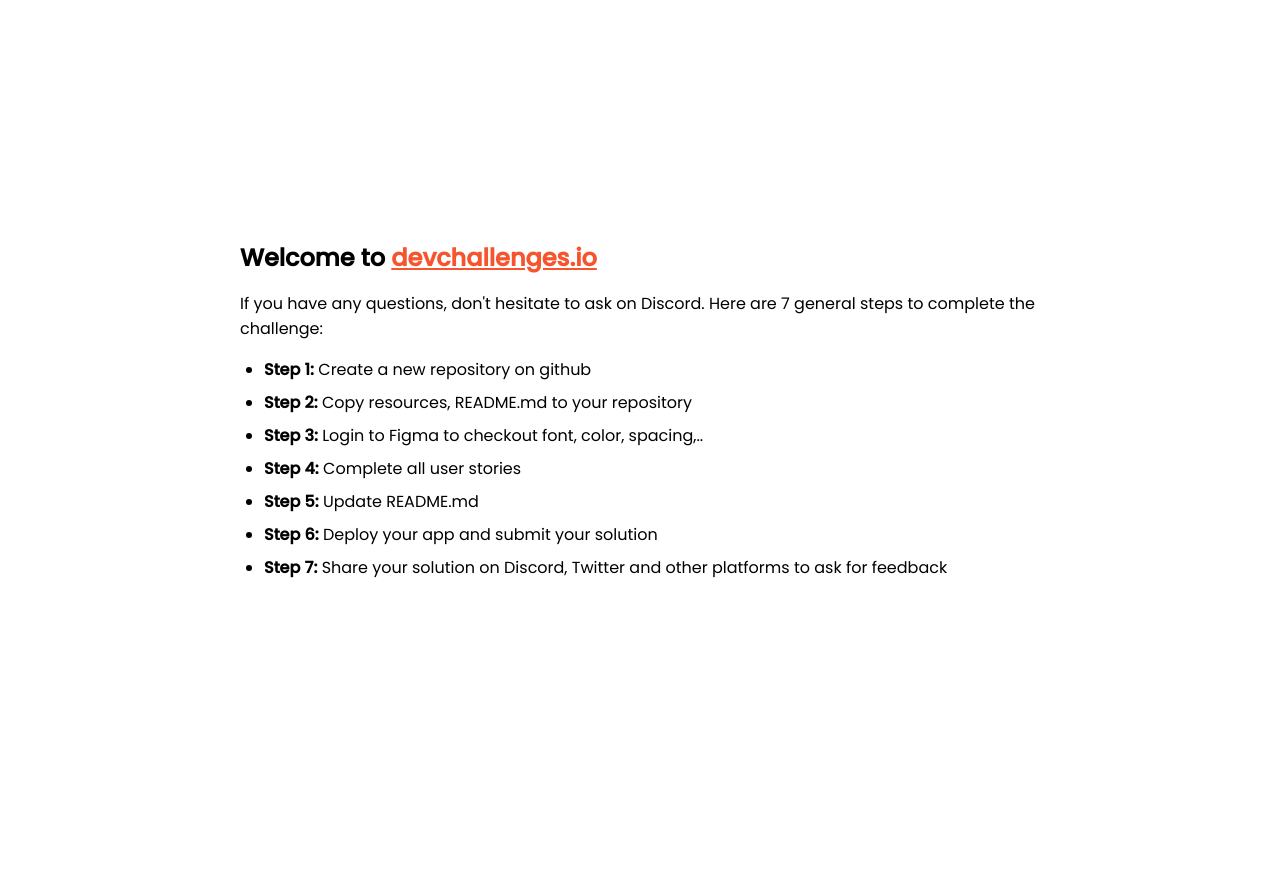
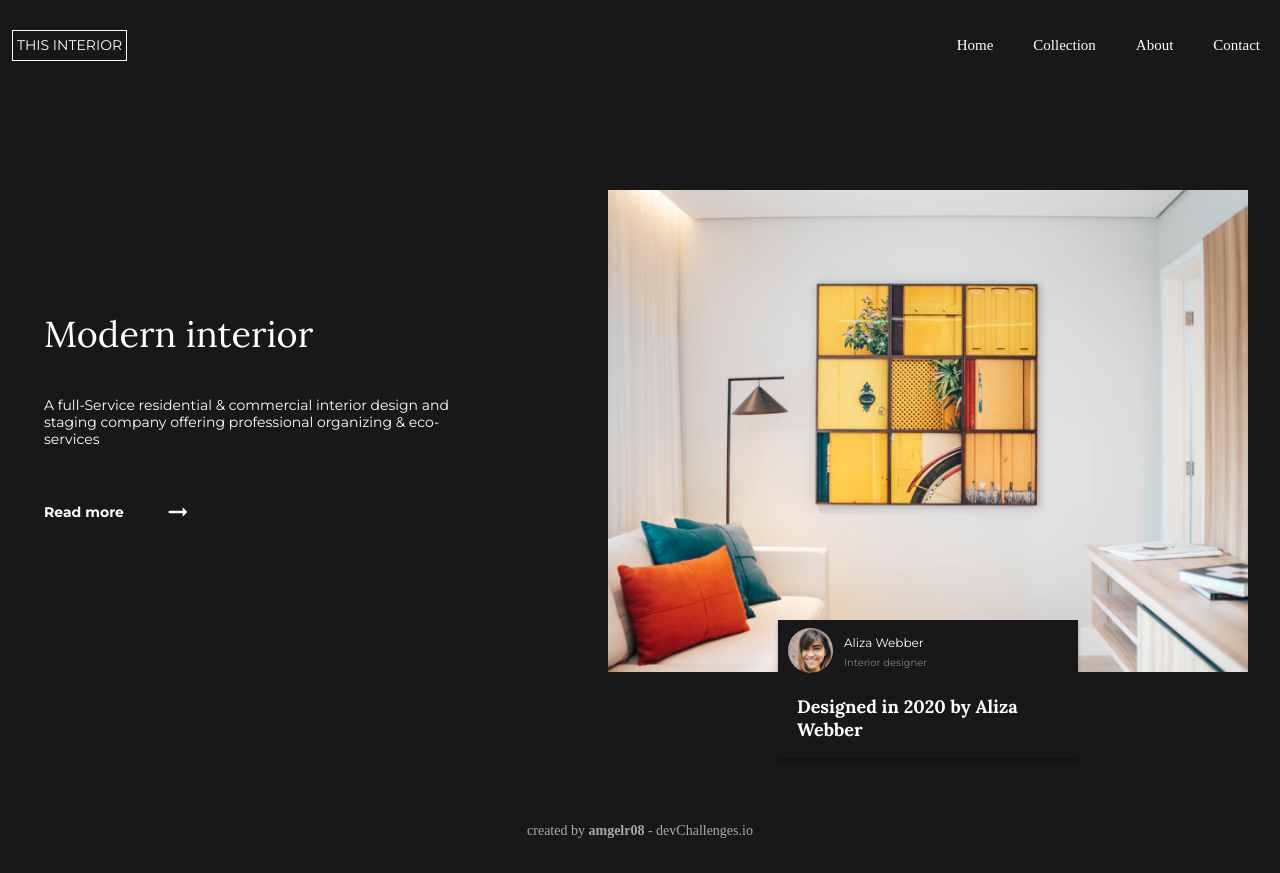
Before and after one commit to angelr08/interior-consultant, a plain HTML site: page index.html in a window 1280 px wide. Before the commit the page ends 800 px from the top, so only its background shows below. Drawn offline with Linux system fonts and the light colour scheme.

Commit message:
Finalizando proyecto

```diff
--- a/index.html
+++ b/index.html
@@ -1,95 +1,64 @@
 <!DOCTYPE html>
 <html lang="en">
 <head>
-    <meta charset="utf-8" />
-    <meta
-      name="viewport"
-      content="width=device-width, initial-scale=1,
-  maximum-scale=5"
-    />
-
-    <link rel="icon" href="devchallenges.png" />
-
-    <link
-      rel="shortcut icon"
-      type="image/x-icon"
-      href="https://devchallenges.io/"
-    />
-
-    <link
-      href="https://fonts.googleapis.com/css2?family=Poppins:wght@400;500&display=swap"
-      rel="stylesheet"
-    />
-
-    <title>Devchallenges</title>
-
-    <style>
-      body {
-        font-family: "Poppins", sans-serif;
-      }
-
-      ul {
-        padding-left: 24px;
-      }
-
-      li {
-        margin-bottom: 8px;
-      }
-
-      .welcome {
-        max-width: 800px;
-        margin: 0 auto;
-      }
-
-      .welcome-text {
-        margin-top: 30vh;
-        font-weight: 500;
-      }
-
-      .welcome-text p {
-        font-size: 1rem;
-        font-weight: 400;
-      }
-
-      .welcome-text h1 {
-        font-size: 1.5rem;
-      }
-
-      .welcome-text a {
-        color: #f7542e;
-      }
-    </style>
+  <meta charset="UTF-8">
+  <meta http-equiv="X-UA-Compatible" content="IE=edge">
+  <meta name="viewport" content="width=device-width, initial-scale=1.0">
+  <link href="https://fonts.googleapis.com/css2?family=Lora:wght@400;700&family=Montserrat:wght@400;700&display=swap" rel="stylesheet">
+  <link rel="stylesheet" href="/styles.css">
+  <title>Interior-Consultant</title>
 </head>
 <body>
-    <div class="welcome">
-      <div class="welcome-text">
-        <h1>
-          Welcome to
-          <a href="https://devchallenges.io/" target="_blank"
-            >devchallenges.io</a
-          >
-        </h1>
-
-        <p>
-          If you have any questions, don't hesitate to ask on Discord. Here are
-          7 general steps to complete the challenge:
-        </p>
+  <header>
+    <div class="header-title">
+      <p>THIS INTERIOR</p>
     </div>
-
+    <div class="hamburger-menu">
+      <input type="checkbox">
+      <img src="/reorder_black_24dp.svg" alt="" class="hamburger-menu-logo">
+      <nav>
         <ul>
-        <li><b>Step 1:</b> Create a new repository on github</li>
-        <li><b>Step 2:</b> Copy resources, README.md to your repository</li>
-        <li>
-          <b>Step 3:</b> Login to Figma to checkout font, color, spacing,..
-        </li>
-        <li><b>Step 4:</b> Complete all user stories</li>
-        <li><b>Step 5:</b> Update README.md</li>
-        <li><b>Step 6:</b> Deploy your app and submit your solution</li>
-        <li>
-          <b>Step 7:</b> Share your solution on Discord, Twitter and other
-          platforms to ask for feedback
-        </li>
+          <li><a href="">Home</a></li>
+          <li><a href="">Collection</a></li>
+          <li><a href="">About</a></li>
+          <li><a href="">Contact</a></li>
         </ul>
+      </nav>
     </div>
+  </header>
+  <main>
+    <section class="main-information">
+      <h1>Modern interior</h1>
+      <div>
+        <p>A full-Service residential & commercial interior design and staging company offering professional organizing & eco-services</p>
+      </div>
+      <div class="main-information__more">
+        <p>Read more</p>
+        <img src="/arrow_right_alt_black_24dp.svg" alt="">
+      </div>
+    </section>
+    <section class="main-image">
+      <figure>
+        <img src="/photo1.png" alt="">
+      </figure>
+      <div class="main-image__info">
+        <div class="main-image__info-profile">
+          <figure>
+            <img src="/photo2.png" alt="">
+          </figure>
+          <div>
+            <p>Aliza Webber</p>
+            <p>Interior designer</p>
+          </div>
+        </div>
+        <div class="main-image__info-date">
+          <p>Designed in 2020 by Aliza Webber</p>
+        </div>
+      </div>
+    </section>
+  </main>
+  <footer>
+    <p>created by <strong>amgelr08</strong> - devChallenges.io</p>
+  </footer>
 </body>
 </html>
--- /dev/null
+++ b/styles.css
@@ -0,0 +1,282 @@
+* {
+    box-sizing: border-box;
+    margin: 0;
+    padding: 0;
+}
+
+html {
+    font-size: 6.25%;
+}
+
+body {
+    background:#181719;
+}
+
+header {
+    width: 100%;
+    height: 90px;
+    display: flex;
+    /*align-items: center;*/
+    justify-content: space-between;
+}
+
+.header-title {
+    width: 115px;
+    height: 31px;
+    border: 1px solid white;
+    margin-block-start: 19px;
+    margin-inline-start: 12px;
+    display: flex;
+    align-items: center;
+    justify-content: center;
+}
+
+.header-title p {
+    font-size: 14rem;
+    color: white;
+    font-family: 'Montserrat', sans-serif;
+}
+
+.hamburger-menu {
+    position: relative;
+    min-height: 15px;
+}
+
+.hamburger-menu input[type="checkbox"], .hamburger-menu-logo {
+    position: absolute;
+    margin: 0;
+    padding: 0;
+    right: 0;
+    top: 0;
+    margin-right: 5px;
+    margin-top: 5px;
+    width: 30px;
+    height: 30px;
+}
+
+.hamburger-menu-logo {
+    font-size: 15rem;
+    pointer-events: none;
+}
+
+.hamburger-menu input[type="checkbox"] {
+    opacity: 0;
+}
+
+.hamburger-menu nav {
+    display: none;
+}
+
+.hamburger-menu li {
+    list-style: none;
+}
+
+.hamburger-menu li a {
+    color: white;
+    font-size: 15rem;
+    text-decoration: none;
+    display: block;
+    padding: 3px 20px;
+    max-width: 200px;
+}
+
+.hamburger-menu li a:hover {
+    text-decoration: underline;
+}
+
+.hamburger-menu input:checked ~ nav {
+    display: block;
+    position: absolute;
+    top: 10px;
+    right: 25px;
+}
+
+main {
+    width: 100%;
+    margin-block-end: 150px;
+}
+
+.main-information {
+    width: 100%;
+}
+
+h1 {
+    font-size: 36rem;
+    color: white;
+    margin-inline-start: 12px;
+    margin-block-end: 25px;
+    font-family: 'Lora', serif;
+    font-weight: 500;
+    line-height: 46px;
+}
+
+.main-information p {
+    font-size: 14rem;
+    color: white;
+    font-family: 'Montserrat', sans-serif;
+    line-height: 17px;
+}
+
+.main-information__more {
+    width: 32%;
+    display: flex;
+    justify-content: space-between;
+    align-items: center;
+    margin-inline-start: 12px;
+    margin-block-end: 25px;
+}
+
+.main-information__more p {
+    font-size: 14rem;
+    color: white;
+    font-weight: 700;
+    line-height: 17px;
+}
+
+.main-information__more img {
+    width: 40px;
+    height: 28px;
+}
+
+h1 + div {
+    width: 50%;
+    margin-inline-start: 12px;
+    margin-block-end: 25px;
+}
+
+.main-image {
+    width: 90%;
+    margin: 0 auto;
+    position: relative;
+}
+
+.main-image figure {
+    width: 100%;
+}
+
+.main-image figure img {
+    max-width: 100%;
+    height: auto;
+}
+
+.main-image__info {
+    width: 300px;
+    height: 138px;
+    background: #181719;
+    box-shadow: 0px 4px 4px 0px #00000040;
+    position: absolute;
+    bottom: -85px;
+    left: calc(50% - 150px);
+}
+
+.main-image__info figure {
+    width: 45px;
+    margin-block-start: 8px;
+    margin-inline-start: 10px;
+}
+
+.main-image__info figure img {
+    max-width: 100%;
+    height: auto;
+    border-radius: 50%;
+}
+
+.main-image__info-profile {
+    display: flex;
+}
+
+.main-image__info-profile p:first-of-type {
+    font-size: 12rem;
+    color: white;
+    padding-bottom: 6px;
+    font-family: 'Montserrat', sans-serif;
+    line-height: 14.63px;
+}
+
+.main-image__info-profile p:last-of-type {
+    font-size: 10rem;
+    color: #828282;
+    font-family: 'Montserrat', sans-serif;
+    line-height: 12.19px;
+}
+
+.main-image__info-profile div {
+    margin-block-start: 16px;
+    margin-inline-start: 11px;
+}
+
+.main-image__info-date p {
+    font-size: 18rem;
+    color: white;
+    margin-block-start: 21px;
+    margin-inline-start: 19px;
+    font-family: 'Lora', serif;
+    font-weight: 700;
+    line-height: 23.04px;
+}
+
+footer {
+    width: 100%;
+    height: 50px;
+    display: flex;
+    justify-content: center;
+}
+
+footer p {
+    font-size: 14rem;
+    color: #A9A9A9;
+}
+
+@media (min-width: 768px) {
+    header {
+        align-items: center;
+        margin-block-end: 100px;
+    }
+    .hamburger-menu input[type="checkbox"], .hamburger-menu-logo {
+        display: none;
+    }
+    .hamburger-menu nav {
+        display: block;
+        width: 50%;
+    }
+    .hamburger-menu nav ul {
+        display: flex;
+    }
+    .header-title {
+        margin-block-start: 0;
+    }
+    main {
+        display: flex;
+        justify-content: space-around;
+        align-items: center;
+    }
+    .main-information {
+        width: 40%;
+    }
+    .main-image {
+        width: 50%;
+        margin: 0;
+    }
+    h1 {
+        margin-block-end: 40px;
+    }
+    h1 + div {
+        width: 80%;
+        margin-block-end: 50px;
+    }
+    .main-information__more {
+        width: 40%;
+    }
+}
+
+@media (min-width: 1024px) {
+    .main-information__more {
+        width: 30%;
+    }
+}
+
+@media (min-width: 1440px) {
+    .main-information__more {
+        width: 22%;
+    }
+}
```
Also changed, not shown: arrow_right_alt_black_24dp.svg (added), reorder_black_24dp.svg (added). Lines whose indentation alone changed are shown as unchanged.
